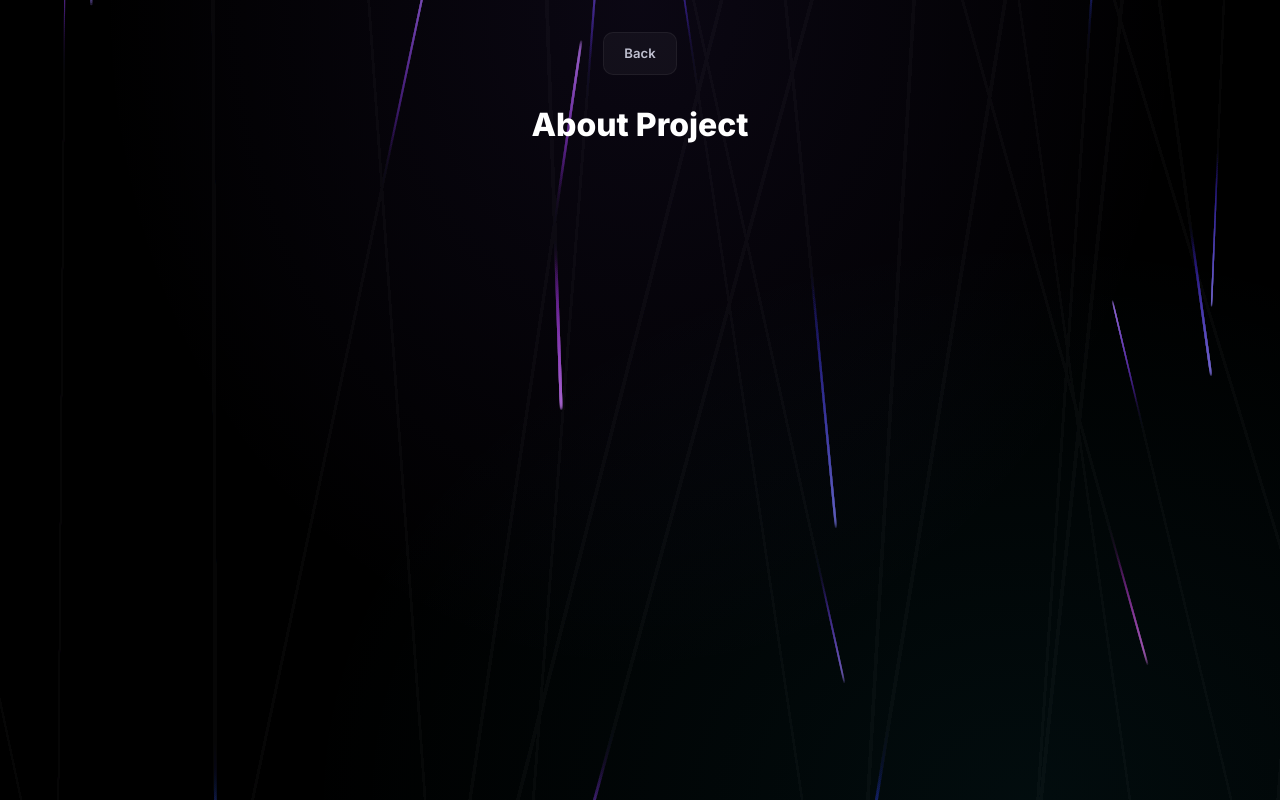
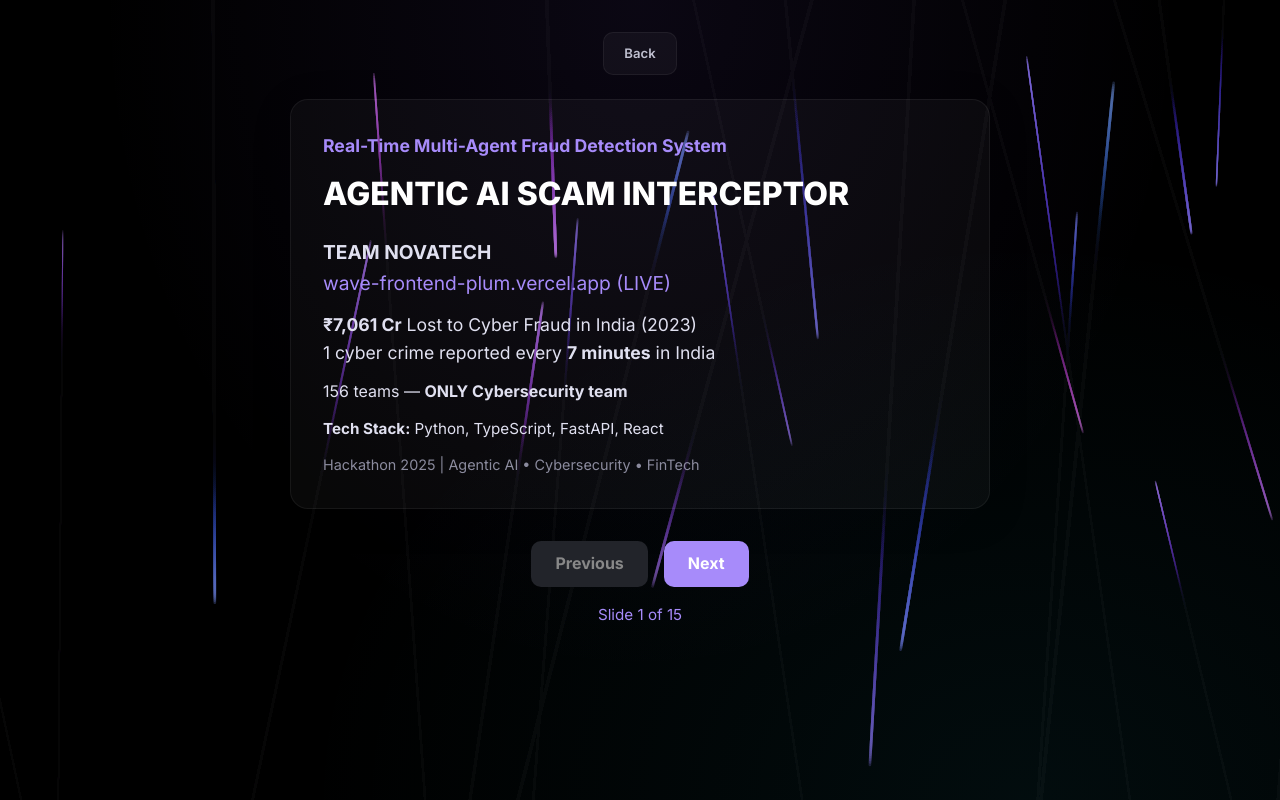
Before and after one commit to Po4vi/NovaTech, a React (Vite) app in the folder wave-frontend/: page /about in a window 1280 px wide. Built offline with nearby package versions, Linux system fonts and the light colour scheme; no server answers.

Commit message:
Connect AboutPage to slide deck

```diff
--- a/wave-frontend/src/pages/AboutPage.tsx
+++ b/wave-frontend/src/pages/AboutPage.tsx
@@ -1,54 +1,7 @@
-import { motion } from "framer-motion";
-import { useNavigate } from "react-router-dom";
-import { BackgroundBeamsWithCollision } from "@/components/ui/background-beams-with-collision";
+import { AboutSlides } from "./AboutSlides";
 
 export function AboutPage() {
-  const navigate = useNavigate();
-  return (
-    <div style={{ minHeight: "100vh", width: "100%", background: "#050508" }}>
-      <BackgroundBeamsWithCollision>
-        <div
-          style={{
-            width: "100%",
-            minHeight: "100vh",
-            display: "flex",
-            flexDirection: "column" as const,
-            alignItems: "center",
-            padding: "32px 16px 80px",
-            position: "relative",
-            zIndex: 2,
-          }}
-        >
-          <motion.button
-            onClick={() => navigate(-1)}
-            style={{
-              display: "inline-flex",
-              alignItems: "center",
-              gap: 6,
-              padding: "10px 20px",
-              fontSize: "0.82rem",
-              fontWeight: 600,
-              color: "#c0c0d0",
-              background: "rgba(255,255,255,0.04)",
-              border: "1px solid rgba(255,255,255,0.06)",
-              borderRadius: 10,
-              cursor: "pointer",
-              fontFamily: "inherit",
-              marginBottom: 24,
-            }}
-            whileHover={{ background: "rgba(255,255,255,0.08)", y: -1 }}
-            whileTap={{ scale: 0.97 }}
-          >
-            Back
-          </motion.button>
-          <h1 style={{ color: "#fff", fontSize: "2rem", fontWeight: 800, marginBottom: 24 }}>
-            About Project
-          </h1>
-          {/* Project info will go here */}
-        </div>
-      </BackgroundBeamsWithCollision>
-    </div>
-  );
+  return <AboutSlides />;
 }
 
 export default AboutPage;
```
